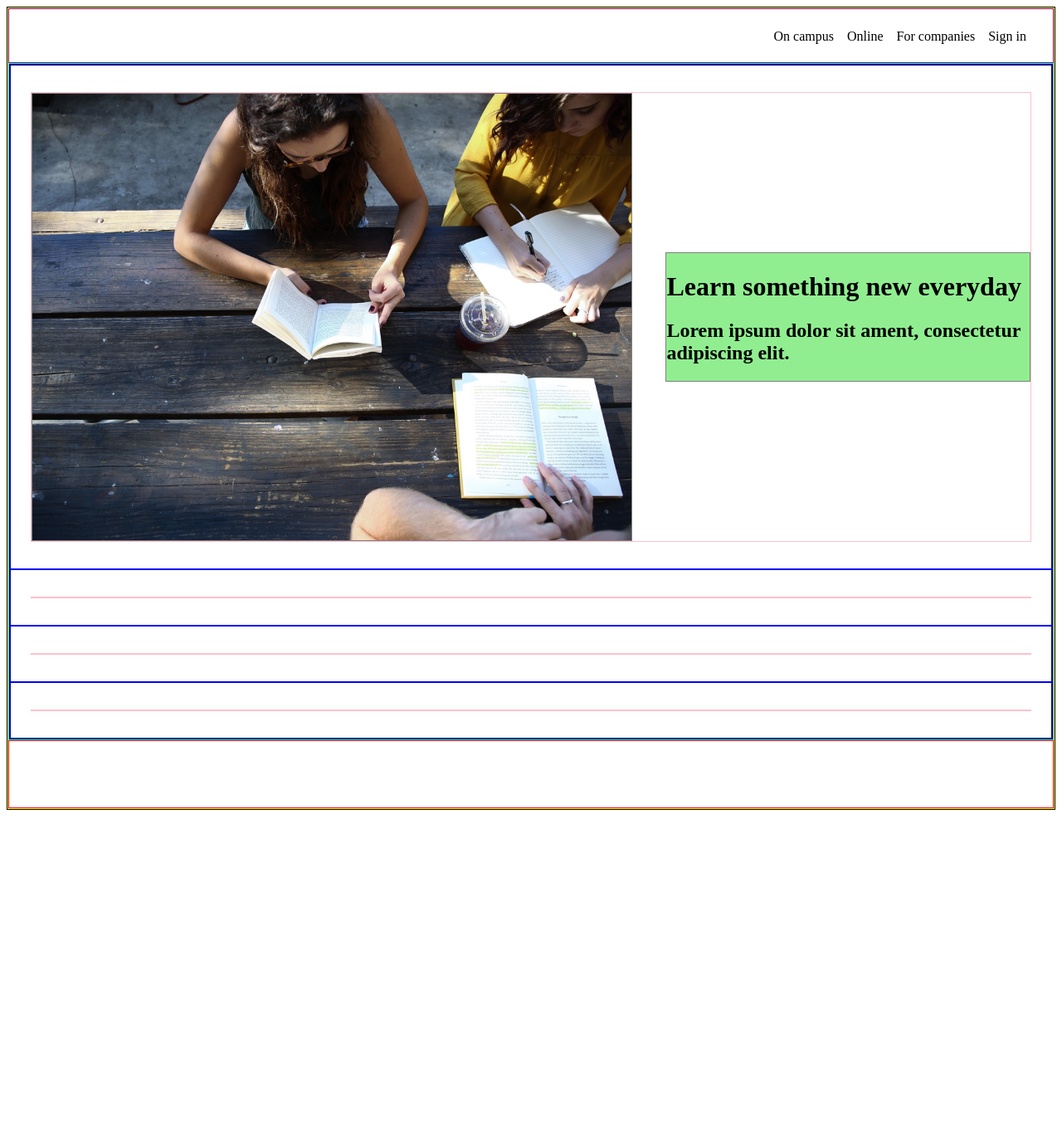
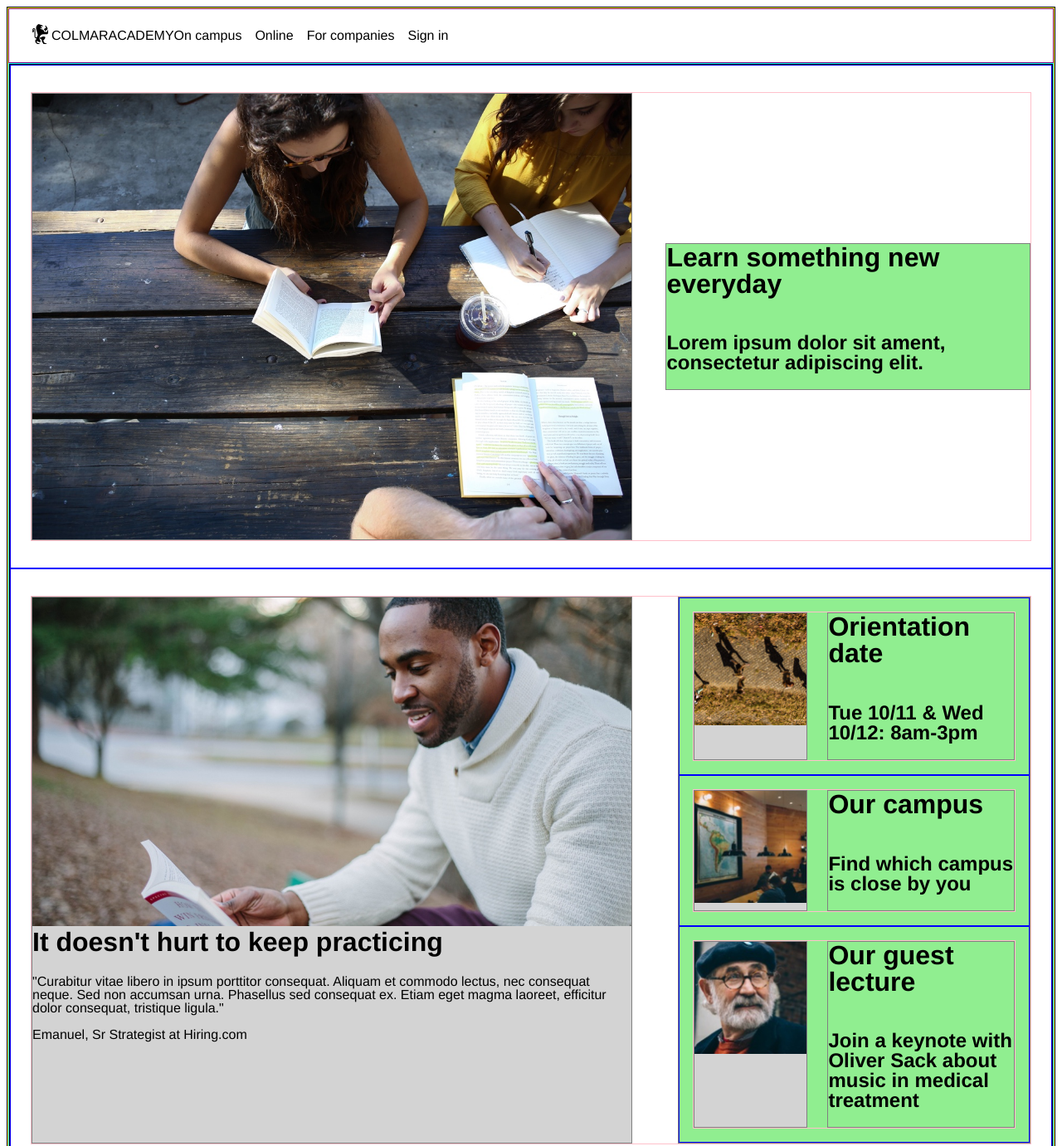
Before and after one commit to Felo034/colemar, a plain HTML site: page index.html in a window 1280 px wide. Shown: the top 1381 px of the page at 83% size. Before the commit the page ends 984 px from the top, so only its background shows below. Drawn offline with Linux system fonts and the light colour scheme.

Commit message:
Site update; very incompmlete.

```diff
--- a/index.html
+++ b/index.html
@@ -1,7 +1,7 @@
 <!DOCTYPE html>
 <html>
   <head>
-    <title>Colemar Academy</title>
+    <title>COLMAR ACADEMY</title>
     <link href="resources/css/style.css" rel="stylesheet" type="text/css">
   </head>
   <body>
@@ -11,31 +11,37 @@
 
         <!-- Header -->
         <div class="header">
+          <!--div class="test"-->
           <div class="logo">
+            <img id="logo" src="resources/images/ic-logo.svg"></img>
             <div class="name">
+              <span>COLMARACADEMY</span>
             </div>
           </div>
 
-          <nav>
-            <div class="menu">
+          <nav class="menu">
               <span class="menu_item">On campus</span>
               <span class="menu_item">Online</span>
               <span class="menu_item">For companies</span>
               <span class="menu_item">Sign in</span>
-            </div>
           </nav>
-
+        <!--/div-->
         </div>
 
         <!-- Page -->
         <div class="page">
           <div class="grid_sections">
+
+            <!--First section-->
+
             <div class="section">
               <div class="content">
                 <div class="content_image">
-                  <img src="resources/images/banner.jpg"></img>
+                  <img class="ifirst" src="resources/images/banner.jpg"></img>
                 </div>
-                <div class="spacer">
+                <div class="spacer1">
+                </div>
+                <div class="spacer2">
                 </div>
                 <div class="content_text">
                   <h1>Learn something new everyday</h1>
@@ -43,16 +49,92 @@
                 </div>
               </div>
             </div>
+
+            <!--Second section-->
+
             <div class="section">
               <div class="content">
+                <div class="content_image">
+                  <img src="resources/images/information-main.jpg"></img>
+                  <h1>It doesn't hurt to keep practicing</h1>
+                  <span id="blurb">"Curabitur vitae libero in ipsum porttitor consequat. Aliquam et commodo lectus, nec consequat neque. Sed non accumsan urna. Phasellus sed consequat ex. Etiam eget magma laoreet, efficitur dolor consequat, tristique ligula."</span>
+                  <p></p>
+                  <span id="credit">Emanuel, Sr Strategist at Hiring.com</span>
+                </div>
+                <div class="spacer1">
+                </div>
+                <!--div class="spacer2">
+                </div-->
+                <div class="content_text" id="second">
+                  <div class="column">
+                    <div class="col_grid">
+
+                      <!--First article in column-->
+                      <div class="col_section">
+                        <div class="col_content">
+                          <div class="col_content_image">
+                            <img class="col_ifirst" src="resources/images/information-orientation.jpg"></img>
+                          </div>
+                          <div class="col_spacer1">
+                          </div>
+                          <div class="col_content_text">
+                            <h1>Orientation date</h1>
+                            <h2>Tue 10/11 &amp; Wed 10/12: 8am-3pm</h2>
+                          </div>
+                        </div>
+                      </div>
+
+                      <!--Second article in column-->
+                      <div class="col_section">
+                        <div class="col_content">
+                          <div class="col_content_image">
+                            <img class="col_ifirst" src="resources/images/information-campus.jpg"></img>
+                          </div>
+                          <div class="col_spacer1">
+                          </div>
+                          <div class="col_content_text">
+                            <h1>Our campus</h1>
+                            <h2>Find which campus is close by you</h2>
+                          </div>
+                        </div>
+                      </div>
+
+                      <!--Third article in column-->
+                      <div class="col_section">
+                        <div class="col_content">
+                          <div class="col_content_image">
+                            <img class="col_ifirst" src="resources/images/information-guest-lecture.jpg"></img>
+                          </div>
+                          <div class="col_spacer1">
+                          </div>
+                          <div class="col_content_text">
+                            <h1>Our guest lecture</h1>
+                            <h2>Join a keynote with Oliver Sack about music in medical treatment</h2>
+                          </div>
+                        </div>
+                      </div>
+
+                    </div>
+                  </div>
+                  <!--h1>Learn something new everyday</h1>
+                  <h2>Lorem ipsum dolor sit ament, consectetur adipiscing elit.</h2-->
+                </div>
               </div>
             </div>
+
+            <!--Third section-->
+
             <div class="section">
               <div class="content">
+
               </div>
             </div>
+
+            <!--Fourth section-->
+
             <div class="section">
               <div class="content">
+
               </div>
             </div>
           </div>
--- a/resources/css/style.css
+++ b/resources/css/style.css
@@ -1,3 +1,15 @@
+html {
+  line-height: 1;
+  font-family: Helvetica;
+}
+
+.logo {
+  display: flex;
+  align-items: center;
+  margin-left: 24px;
+  height: 55px;
+}
+
 .main_container {
   display: block;
   border: 1px solid black;
@@ -9,7 +21,14 @@
   border: 1px solid Yellow;
 }
 
+.column {
+  max-width: 423px;
+  margin: 0 auto;
+}
+
 .header {
+  display: flex;
+  align-items: center;
   height: 64px;
   border: 1px solid purple;
 }
@@ -24,13 +43,20 @@
   border: 1px solid red;
 }
 
-nav {
+.menu nav {
   padding-right: 16px;
-  padding-top: 24px;
+  /*padding-top: 24px;*/
+}
+
+test {
+  display: flex;
+  justify-content: space-between;
 }
 
 h1 {
+  margin: 0;
   font-size: 2rem;
+  padding-bottom: 24px;
 }
 
 .menu {
@@ -48,7 +74,18 @@ h1 {
   border: 1px solid black;
 }
 
+.col_grid_sections {
+  display: block;
+  border: 1px solid black;
+}
+
 .section {
+  /**height: auto;
+  margin: auto;**/
+  border: 1px solid blue;
+}
+
+.col_section {
   /**height: auto;
   margin: auto;**/
   border: 1px solid blue;
@@ -62,6 +99,18 @@ h1 {
   border: 1px solid pink;
 }
 
+.col_content {
+  display: flex;
+  justify-content: space-between;
+  height: auto; /** this is the height of the boxes **/
+  margin: 16px;
+  border: 1px solid pink;
+}
+
+#second .content_text {
+  width: 423px;
+}
+
 .content_image {
   /*height: 100%;*/
   max-width: 60%;
@@ -69,8 +118,23 @@ h1 {
   background-color: lightgrey;
 }
 
-.spacer {
-  margin-left: 40px;
+.col_content_image {
+  /*height: 100%;*/
+  max-width: 35%;
+  border: 1px solid grey;
+  background-color: lightgrey;
+}
+
+.spacer1 {
+  margin-left: 24px;
+}
+
+.col_spacer1 {
+  margin-left: 24px;
+}
+
+.spacer2 {
+  margin-left: 16px;
 }
 
 .content_text {
@@ -82,8 +146,33 @@ h1 {
   background-color: lightgreen;
 }
 
+.col_content_text {
+  justify-content: center;
+  align-self: center;
+  height: 100%;
+  width: 65%;
+  border: 1px solid grey;
+  background-color: lightgreen;
+}
+
 img {
   width: 100%;
-  height: 100%;
+  /*height: 100%;*/
   position: relative;
 }
+
+.ifirst {
+  height: 100%;
+}
+
+#blurb {
+
+}
+
+#second {
+  width: 423px;
+}
+
+#logo img {
+  height: 55px;
+}
```
